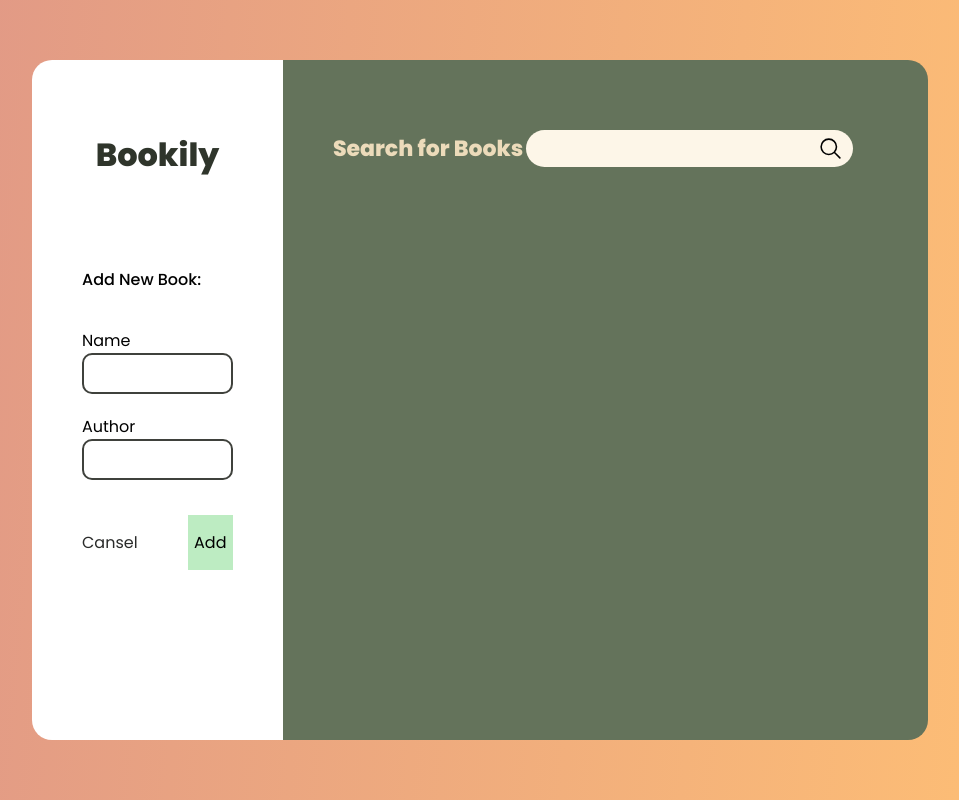
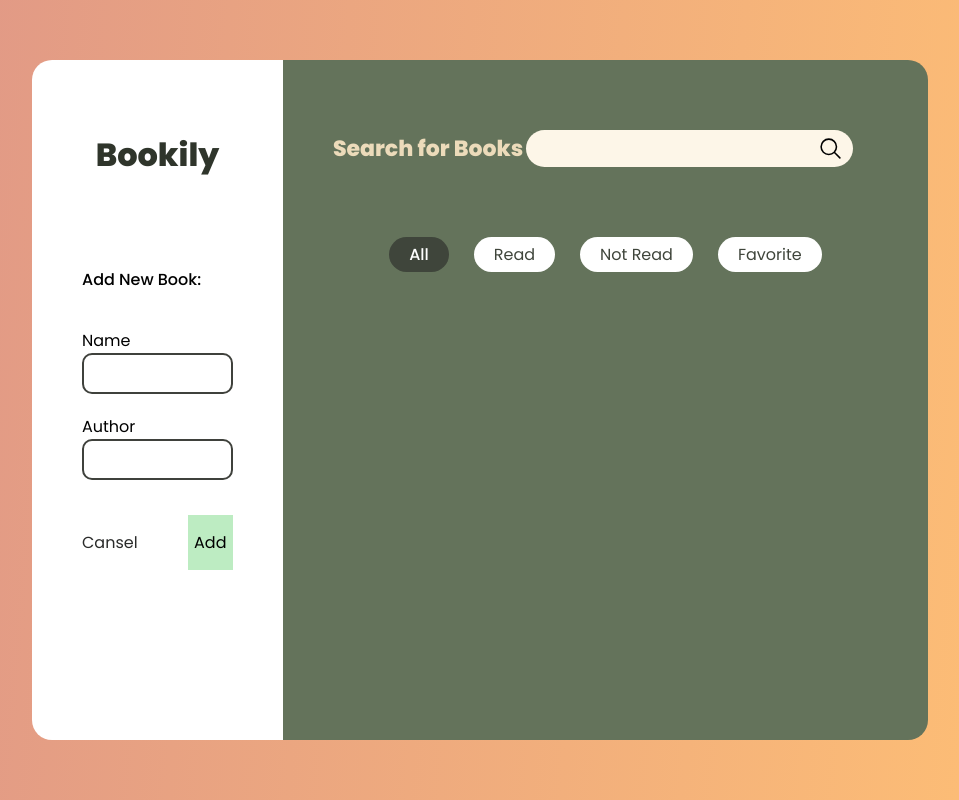
Before and after one commit to erfan-amani/bookily, a React (Create React App) app: page / in a window 1280 px wide. Shown: the whole page, without its empty margins (160-1119 px from the left). Built offline with nearby package versions, Linux system fonts and the light colour scheme.

Commit message:
styled books filter

```diff
--- /dev/null
+++ b/src/Books/BooksFilter.css
@@ -0,0 +1,19 @@
+.books-filter {
+  display: flex;
+  justify-content: center;
+  gap: 25px;
+}
+
+.books-filter__filter {
+  font-size: 16px;
+  cursor: pointer;
+  border-radius: 30px;
+  padding: 5px 20px;
+  color: #3f453b;
+  background-color: #fff;
+}
+.books-filter__filter.active {
+  background-color: #3f453b;
+  color: #fff;
+  font-weight: 500;
+}
--- /dev/null
+++ b/src/Books/BooksFilter.js
@@ -0,0 +1,15 @@
+import React from 'react';
+import './BooksFilter.css';
+
+const BooksFilter = () => {
+  return (
+    <div className="books-filter">
+      <div className="books-filter__filter active">All</div>
+      <div className="books-filter__filter">Read</div>
+      <div className="books-filter__filter">Not Read</div>
+      <div className="books-filter__filter">Favorite</div>
+    </div>
+  );
+};
+
+export default BooksFilter;
--- a/src/Books/BooksList.css
+++ b/src/Books/BooksList.css
@@ -3,6 +3,7 @@
   height: 100%;
   display: flex;
   flex-direction: column;
+  gap: 50px;
   padding: 50px;
   background: #64735b;
   border-radius: 0px 20px 20px 0px;
--- a/src/Books/‌BooksList.js
+++ b/src/Books/‌BooksList.js
@@ -1,4 +1,5 @@
 import React from 'react';
+import BooksFilter from './BooksFilter';
 import './BooksList.css';
 import BooksSearch from './BooksSearch';
 
@@ -6,6 +7,7 @@ const BooksList = () => {
   return (
     <div className="book-list">
       <BooksSearch />
+      <BooksFilter />
     </div>
   );
 };
```
